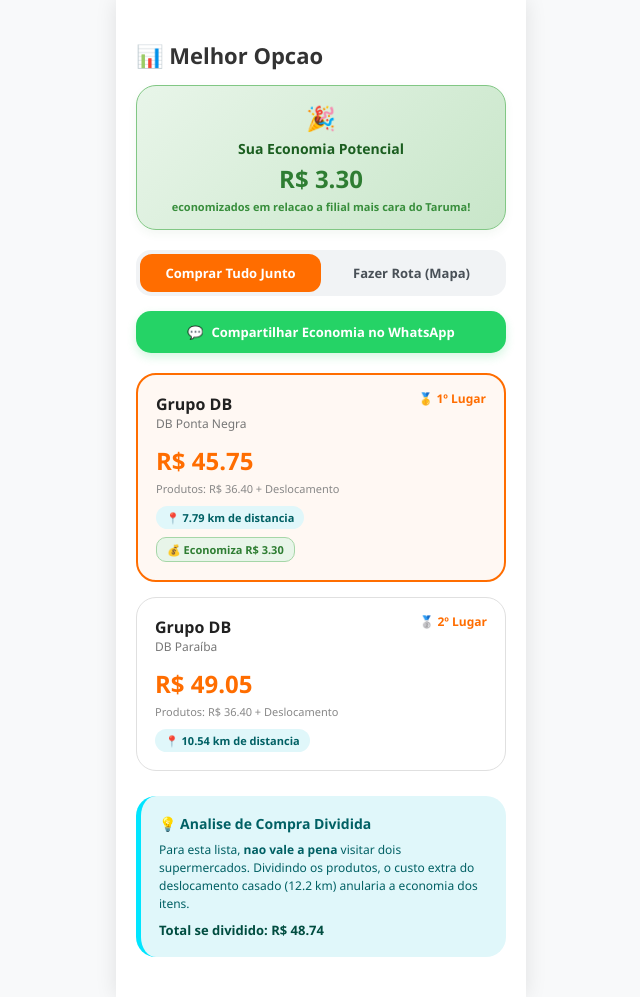
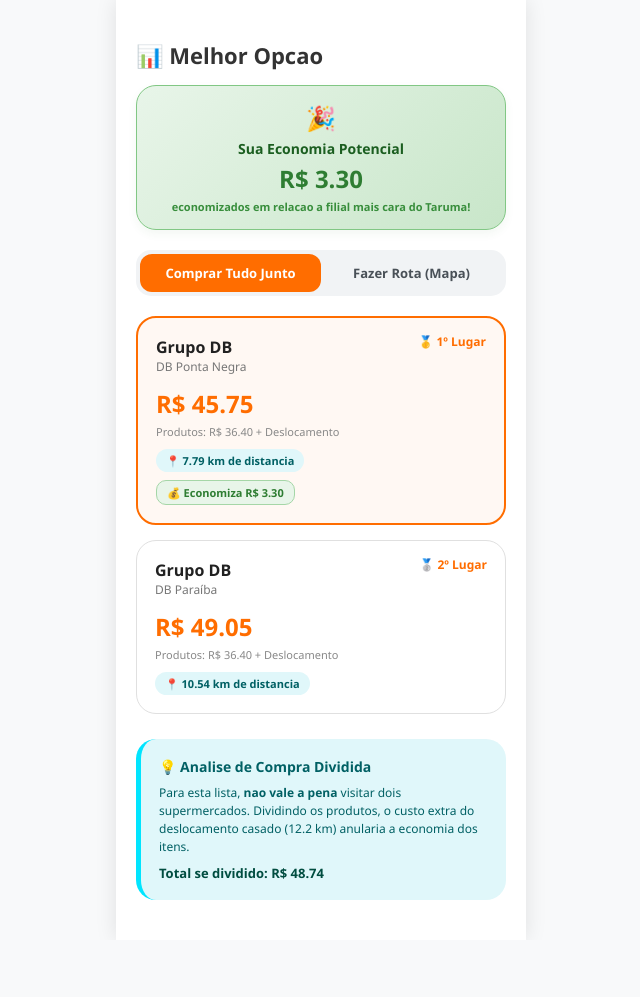
Before and after one commit to Abraaonunes1404/codigos-vs-code, a Django app: page /resultado-cestia/ in a window 1280 px wide. Shown: the whole page, without its empty margins (319-959 px from the left). After the commit the page ends 900 px from the top, so only its background shows below. Run offline with Django 5.2, Linux system fonts and the light colour scheme; data comes from the database, SQL or seed files in the repository.

Commit message:
Remove definitivamente o botao do whatsapp para limpar a interface

```diff
--- a/core/templates/cestia/ranking.html
+++ b/core/templates/cestia/ranking.html
@@ -51,16 +51,6 @@
             <a href="/rota-cestia/" class="aba" style="text-decoration: none; color: #495057;">Fazer Rota (Mapa)</a>
         </div>
 
-        <!-- Botao de Compartilhar no WhatsApp - API Nativa Direta -->
-        <div style="margin: -5px 0px 20px 0px;">
-            <a href="https://whatsapp.com{{ dados.economia_consolidada|floatformat:2 }}%20na%20minha%20lista%20de%20compras%20usando%20o%20*Cestia*!%20O%20app%20comparou%20os%20pre%C3%A7os%20nos%20mercados%20do%20Tarum%C3%A3%20e%20me%20deu%20a%20rota%20mais%20barata.%20Faz%20o%20teste%20voc%C3%AA%20tamb%C3%A9m%20no%20link:%20https://cestia.com.br"
-               target="_blank"
-               rel="noopener noreferrer"
-               style="display: flex; align-items: center; justify-content: center; gap: 8px; background-color: #25D366; color: #FFF; text-decoration: none; padding: 12px; border-radius: 15px; font-size: 13px; font-weight: bold; box-shadow: 0 4px 10px rgba(37,211,102,0.2);">
-                <span>💬</span> Compartilhar Economia no WhatsApp
-            </a>
-        </div>
-
         <!-- Exibe os supermercados do ranking -->
         {% for m in dados.comprar_tudo_no_mesmo_lugar %}
         <div class="card-mercado {% if m.vencedor %}vencedor{% endif %}">
```
